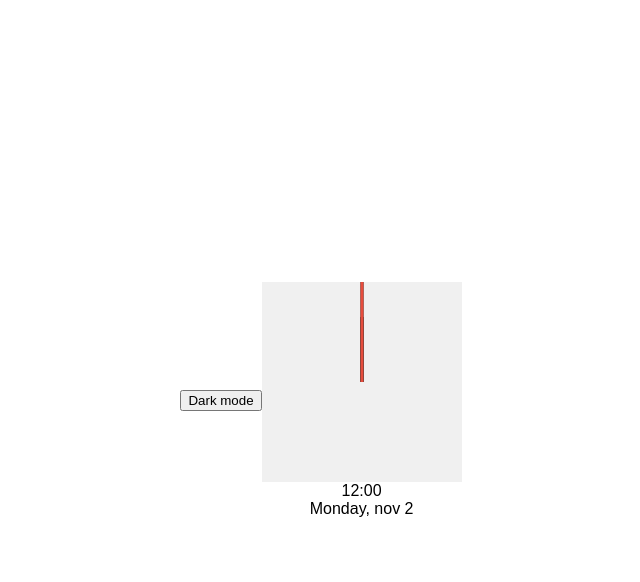
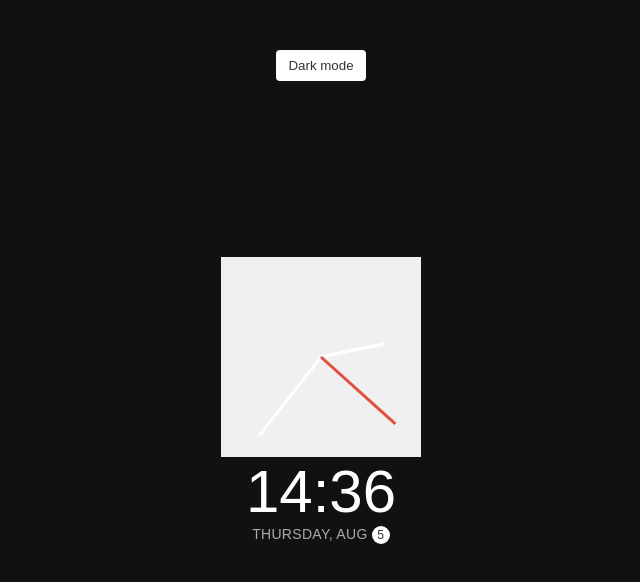
Before and after one commit to Haile-08/Clock, a plain HTML site: page index.html in a window 1280 px wide. Both pictures are taken after a click on the button "Dark mode". Shown: the whole page, without its empty margins (319-959 px from the left). Drawn offline with Linux system fonts and the light colour scheme.

Commit message:
finished the js and css

```diff
--- a/css/style.css
+++ b/css/style.css
@@ -34,7 +34,7 @@ body{
     border-radius: 4px;
     padding: 8px 12px;
     position: absolute;
-    top: 100px;
+    top: 50px;
 }
 .toggle:focus{
     outline: none;
@@ -73,3 +73,36 @@ body{
     height: 100px;
     background-color: #e74c3c;
 }
+.center-point::after{
+    background-color:#e74c3c ;
+    width: 5px;
+    height: 5px;
+    position: absolute;
+    top: 50%;
+    left: 50%;
+    transform: translate(-50% , -50%);
+    border-radius: 50%;
+}
+
+.time{
+    font-size: 60px;
+}
+.date{
+    color: #aaa;
+    font-size: 14px;
+    letter-spacing: 0.3px;
+    text-transform: uppercase;
+}
+.date .circle{
+    background-color: var(--primary-);
+    color: var(--secondary);
+    border-radius: 50%;
+    height: 18px;
+    width: 18px;
+    display: inline-flex;
+    align-items: center;
+    justify-content: center;
+    line-height: 18px;
+    transition: all 0.5s ease-in;
+    font-size: 12px;
+}
--- a/index.html
+++ b/index.html
@@ -8,7 +8,7 @@
     <title>Clock</title>
 </head>
 <body>
-    <button class="toggel">Dark mode</button>
+    <button class="toggle">Dark mode</button>
     <div class="clock-container">
         <div class="clock">
             <div class="needle hour"></div>
@@ -19,5 +19,6 @@
         <div class="time">12:00</div>
         <div class="date">Monday, nov <span class="circle">2</span></div>
     </div>
+    <Script src="js/javas.js"></Script>
 </body>
 </html>
--- /dev/null
+++ b/js/javas.js
@@ -0,0 +1,134 @@
+const hourElement = document.querySelector('.hour');
+const minuteElement = document.querySelector('.minute');
+const secondElement = document.querySelector('.second');
+const timeElement = document.querySelector('.time');
+const dateElement = document.querySelector('.date');
+const toggle = document.querySelector('.toggle');
+
+const days = ['Sunday', 'Monday', 'Tuesday', 'Wednesday', 'Thursday', 'Friday', 'Saturday'];
+const months = ['Jan', 'Feb', 'Mar', 'Apr', 'May', 'Jun', 'Jul', 'Aug', 'Sep', 'Oct', 'Nov', 'Dec'];
+
+const storedTheme = localStorage.getItem('prefers-color-scheme');
+
+let spinReset = false;
+
+console.log(storedTheme);
+
+// Turn off HTML transition for initialization
+setHTMLTransition(false);
+// Turn on HTML transition after initialization
+setTimeout(() => setHTMLTransition(true), 0);
+
+// set default dark mode,
+//   first check if it was set previously,
+//   then check the browser's preferences
+if (storedTheme) {
+  // if we previously chose dark mode, then set dark mode
+  if (storedTheme === 'dark') {
+    document.documentElement.classList.add('dark');
+    setToggleButtonText();
+  }
+  // if we previously chose light mode, then set light mode
+  if (storedTheme === 'light') {
+    document.documentElement.classList.remove('dark');
+    setToggleButtonText();
+  }
+} else if (
+  // If there's no saved theme, check the browser's preferences
+  window.matchMedia('(prefers-color-scheme)').media !== 'not all' &&
+  window.matchMedia('(prefers-color-scheme: dark)').matches
+) {
+  document.documentElement.classList.add('dark');
+  setToggleButtonText();
+}
+
+function setHTMLTransition(bool) {
+  document.documentElement.style.transition = bool ? 'all 0.5s ease-in' : 'none 0s ease 0s';
+}
+
+toggle.addEventListener('click', () => {
+  // Save preferences
+  localStorage.setItem('prefers-color-scheme', document.documentElement.classList.contains('dark') ? 'light' : 'dark');
+  // toggle dark mode
+  document.documentElement.classList.toggle('dark');
+  setToggleButtonText();
+});
+
+function setToggleButtonText() {
+  // if (document.documentElement.classList.contains('dark')) {
+  //   toggle.innerText = 'Light mode';
+  // } else {
+  //   toggle.innerText = 'Dark mode';
+  // }
+}
+
+// Clock
+setTime(true);
+setInterval(() => setTime(), 1000);
+
+function setTime(init) {
+  const time = new Date();
+
+  const seconds = time.getSeconds();
+  const minutes = time.getMinutes();
+  const hours = time.getHours();
+  const clockHours = hours % 12;
+
+  const day = time.getDate();
+  const month = time.getMonth();
+  const dayOfTheWeek = time.getDay();
+
+  if (seconds === 59 && minutes === 59 && clockHours === 11) {
+    // I don't want the reset to run more than once
+    spinReset = true;
+  }
+
+  // turn off the transition for settint the time the first time when loading the page
+  if (init) {
+    setNeedleTransition(false);
+    setNeedles(clockHours, minutes, seconds);
+    setTimeout(() => {
+      setNeedleTransition(true);
+    }, 100);
+
+    // Every 12 hours, when the clock turns from '11:59:59' to '00:00:00',
+    // turn off the transition for one second to avoid the spinning.
+  } else if (spinReset && seconds === 0 && minutes === 0 && clockHours === 0) {
+    spinReset = false;
+    setNeedles(12, 0, 0);
+    // after the 0.5s transition
+    setTimeout(() => {
+      // turn off transition
+      setNeedleTransition(false);
+      // set clock arms from 12:00:00 to 00:00:00
+      setNeedles(0, 0, 0);
+      setTimeout(() => {
+        // turn back transition
+        setNeedleTransition(true);
+      }, 100);
+    }, 500);
+  } else {
+    setNeedles(clockHours, minutes, seconds);
+  }
+
+  timeElement.innerText = `${hours.toString().padStart(2, '0')}:${minutes.toString().padStart(2, '0')}`;
+  dateElement.innerHTML = `${days[dayOfTheWeek]}, ${months[month]} <span class="circle">${day}</span>`;
+}
+
+function setNeedles(hours, minutes, seconds) {
+  setNeedleDegree(hourElement, hours * 60 * 60 + minutes * 60 + seconds, 12 * 60 * 60, 0);
+  setNeedleDegree(minuteElement, minutes * 60 + seconds, 60 * 60, hours);
+  setNeedleDegree(secondElement, seconds, 60, hours * 60 + minutes);
+}
+
+function setNeedleDegree(needle, value, maxValue, spin) {
+  const degree = spin * 360 + (value * 360) / maxValue;
+
+  needle.style.transform = `translate(-50%, -100%) rotate(${degree}deg)`;
+}
+
+function setNeedleTransition(bool) {
+  hourElement.style.transition = bool ? 'all 0.5s ease-in' : 'none 0s ease 0s';
+  minuteElement.style.transition = bool ? 'all 0.5s ease-in' : 'none 0s ease 0s';
+  secondElement.style.transition = bool ? 'all 0.5s ease-in' : 'none 0s ease 0s';
+}
```
Also changed, not shown: image/tc.png (added), 1 other file.
